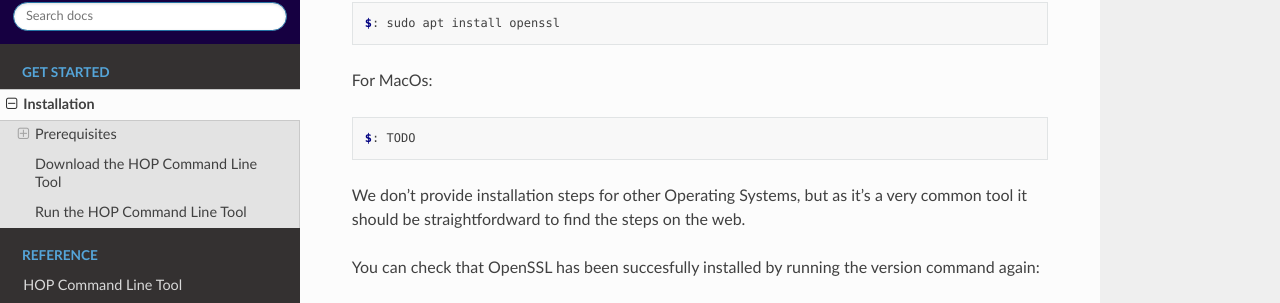
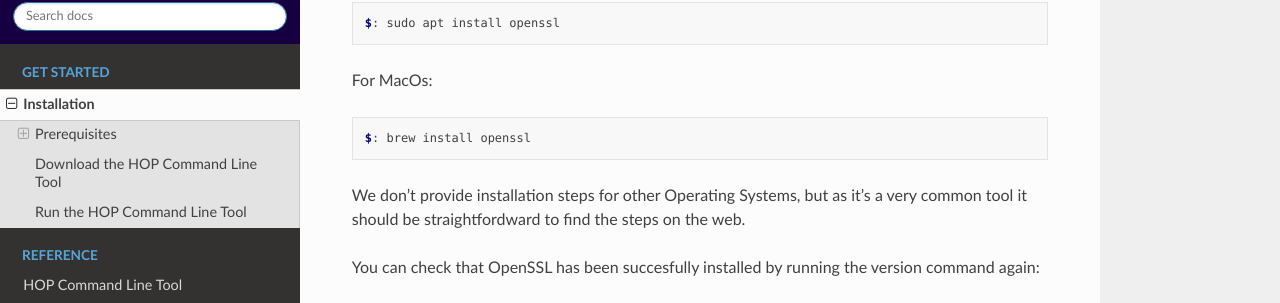
Before and after one commit to gethop-dev/hop-documentation, a Sphinx documentation site: the page built from docs/source/get-started/installation/main.rst, in a window 1280 px wide and 900 px high, scrolled down 1168 px. Shown: the part 129-432 px from the top of the window. Built offline with Sphinx 7.4.7 and the Read the Docs theme 2.0.0, drawn with Linux system fonts in a browser that asks for light colours.

Commit message:
Add command for installing openssl in MacOS

```diff
--- a/docs/source/get-started/installation/main.rst
+++ b/docs/source/get-started/installation/main.rst
@@ -70,7 +70,7 @@ For MacOs:
 
 .. code-block:: console
 
-   $: TODO
+   $: brew install openssl
 
 We don't provide installation steps for other Operating Systems, but
 as it's a very common tool it should be straightfordward to find the
```
